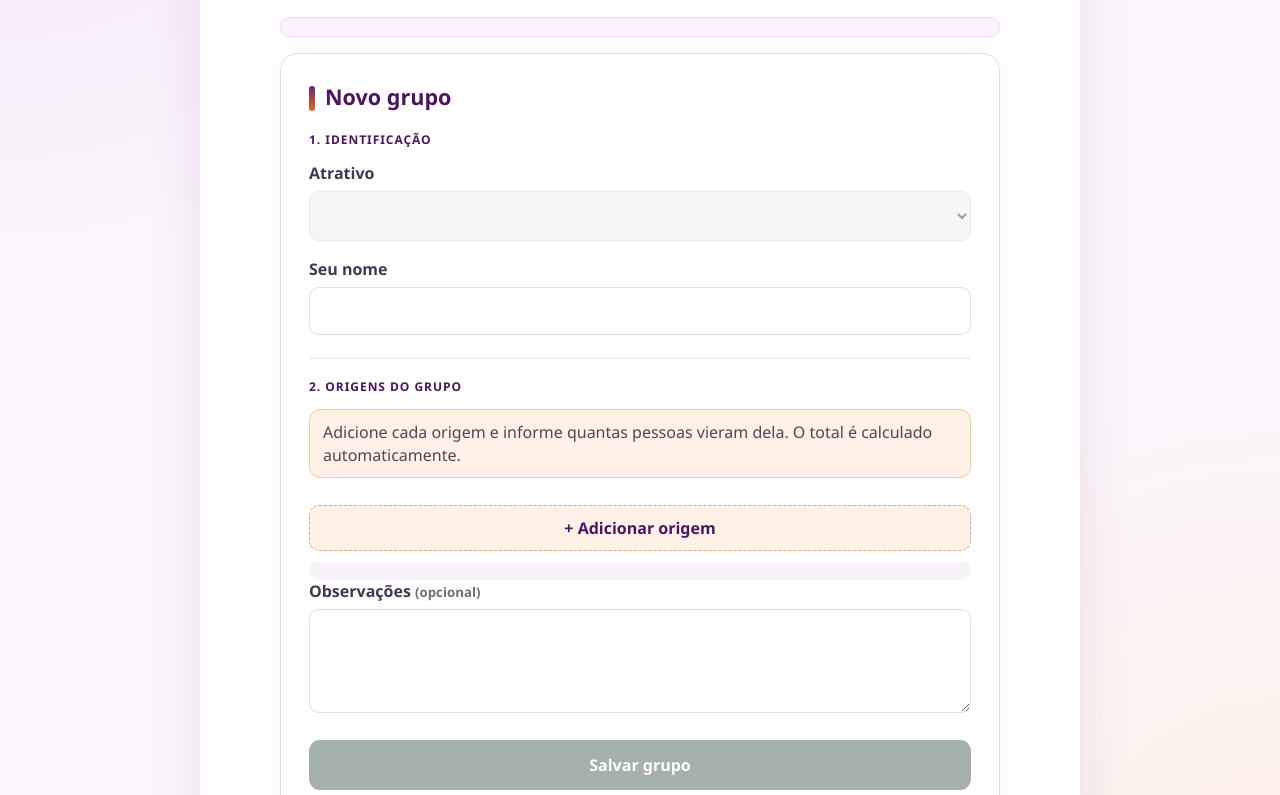
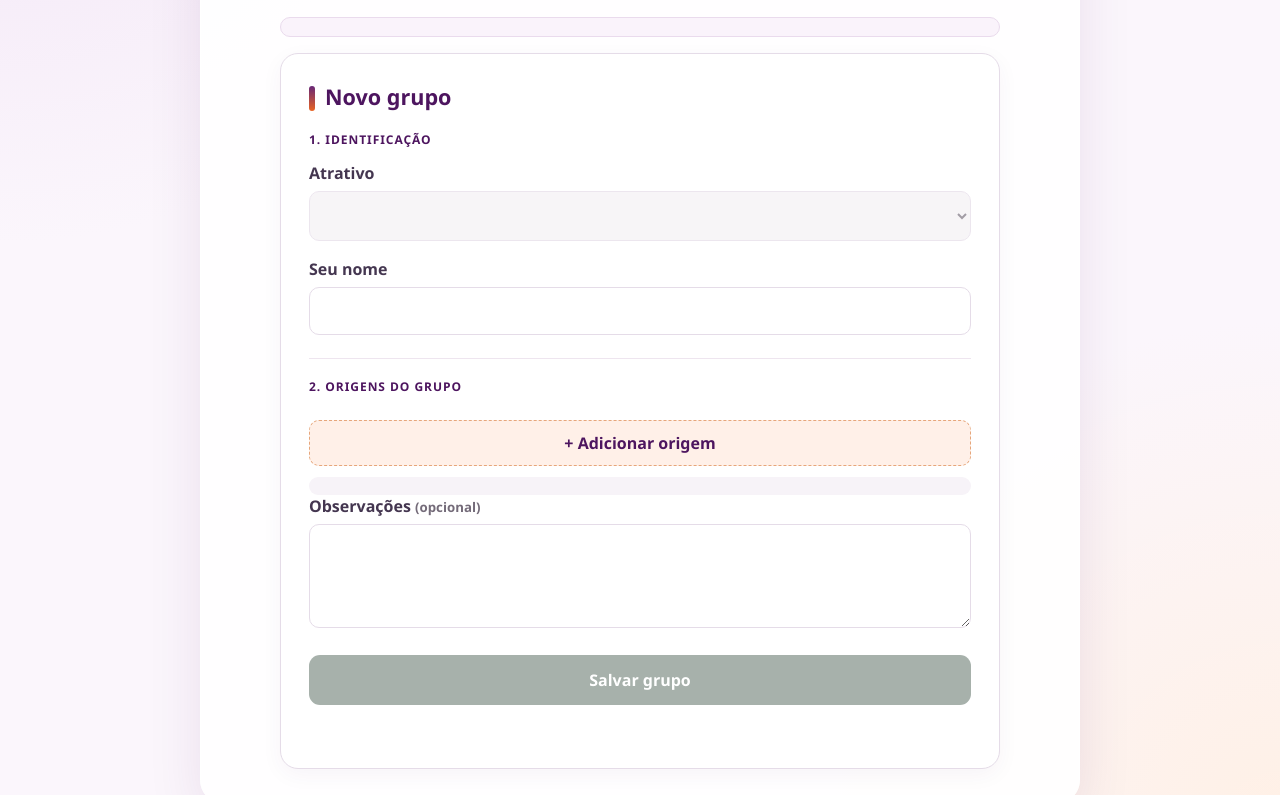
Before and after one commit to dadosturismo/modo-rapido, a plain HTML site: page rapido/index.html in a window 1280 px wide. Shown: the part 305-1100 px from the top of the page. Drawn offline with Linux system fonts and the light colour scheme.

Commit message:
Update index.html

```diff
--- a/rapido/index.html
+++ b/rapido/index.html
@@ -24,7 +24,7 @@
         <p class="section-label first">1. Identificação</p>
         <div id="identificationFields"><div class="field"><label for="attraction">Atrativo</label><select id="attraction" required disabled></select></div><div class="field"><label for="name">Seu nome</label><input id="name" required autocomplete="name"></div></div>
         <div id="identificationSummary" class="identification-summary hidden" aria-live="polite"><div class="identification-details"><div class="identification-item"><span class="identification-label">Atrativo</span><span id="summaryAttraction" class="identification-value"></span></div><div class="identification-item"><span class="identification-label">Atendente</span><span id="summaryName" class="identification-value"></span></div></div><button id="changeIdentification" type="button" class="inline-action">Alterar identificação</button></div>
-        <section aria-labelledby="quickTitle"><p class="section-label" id="quickTitle">2. Origens do grupo</p><p class="quick-intro">Adicione cada origem e informe quantas pessoas vieram dela. O total é calculado automaticamente.</p><div id="quickOrigins" class="quick-origins" aria-live="polite"></div><button id="addQuickOrigin" type="button" class="add-origin">+ Adicionar origem</button><p id="quickGroupSummary" class="helper quick-summary" aria-live="polite"></p><div class="field"><label for="quickNotes">Observações <span class="helper">(opcional)</span></label><textarea id="quickNotes" maxlength="3000"></textarea></div></section>
+        <section aria-labelledby="quickTitle"><p class="section-label" id="quickTitle">2. Origens do grupo</p><div id="quickOrigins" class="quick-origins" aria-live="polite"></div><button id="addQuickOrigin" type="button" class="add-origin">+ Adicionar origem</button><p id="quickGroupSummary" class="helper quick-summary" aria-live="polite"></p><div class="field"><label for="quickNotes">Observações <span class="helper">(opcional)</span></label><textarea id="quickNotes" maxlength="3000"></textarea></div></section>
         <button id="save" type="submit" class="primary" disabled>Salvar grupo</button><p id="message" class="message" role="alert"></p>
       </form>
     </section>
```
